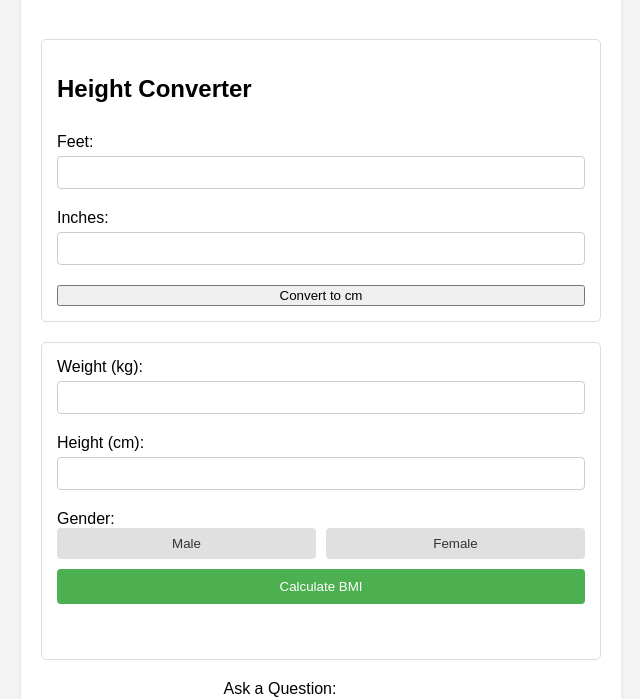
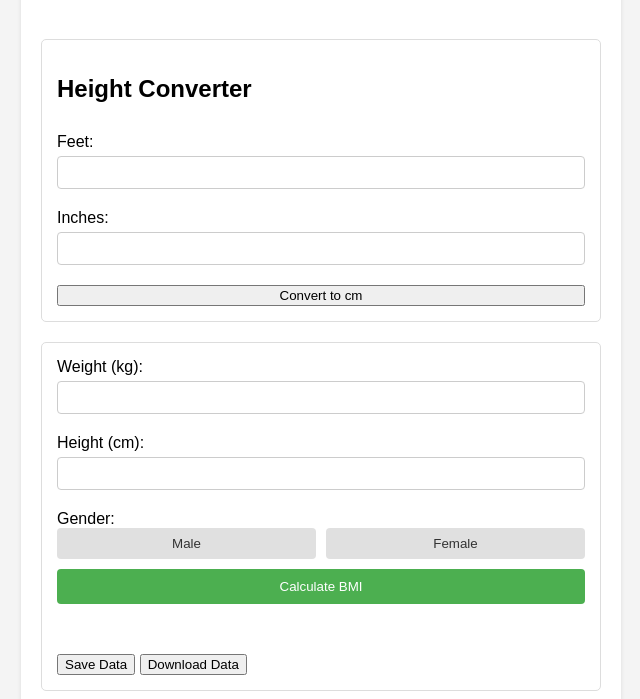
Before and after one commit to SrinathAdabala/BMI-Calculator, a plain HTML site: page index.html in a window 1280 px wide. Shown: the part 101-800 px from the top of the page, without its empty margins (319-959 px from the left). Drawn offline with Linux system fonts and the light colour scheme.

Commit message:
Update index.html

```diff
--- a/index.html
+++ b/index.html
@@ -46,6 +46,10 @@
             <button id="calculate">Calculate BMI</button>
             <div id="result"></div>
             <div id="bmi-category"></div>
+
+            <div class="data-management"> <button id="save-data">Save Data</button>
+                <button id="download-data">Download Data</button>
+                </div>
         </div>
 
         <div class="ask-question"> <div class="input-group">
```
